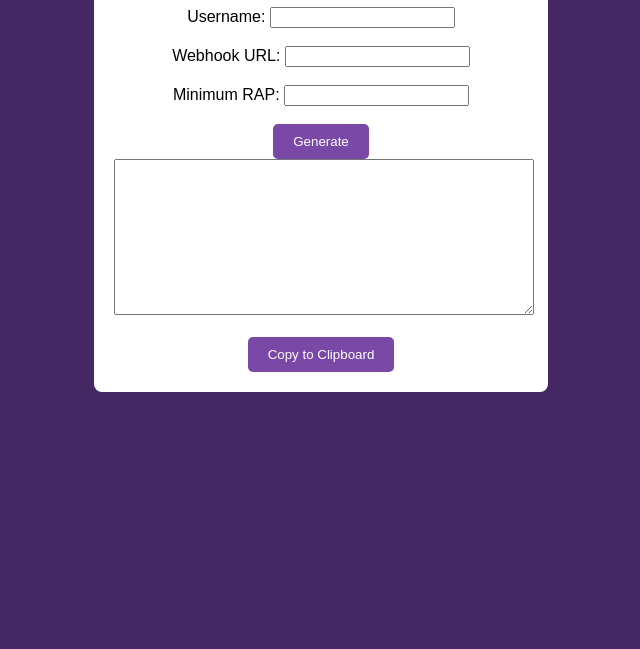
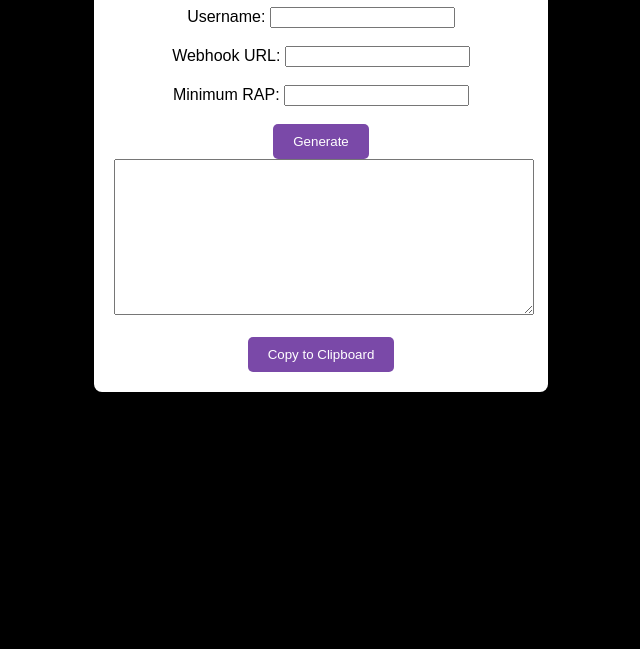
Before and after one commit to AzureScript3/gen, a plain HTML site: page index.html in a window 1280 px wide. Shown: the part 151-800 px from the top of the page, without its empty margins (319-959 px from the left). Drawn offline with nearby package versions, Linux system fonts and the light colour scheme.

Commit message:
Update index.html

```diff
--- a/index.html
+++ b/index.html
@@ -3,14 +3,14 @@
 <head>
   <meta charset="UTF-8">
   <meta name="viewport" content="width=device-width, initial-scale=1.0">
-  <title>Abyssal On Top</title>
+  <title>Argon X Scripts</title>
   <link rel="stylesheet" href="https://cdnjs.cloudflare.com/ajax/libs/highlight.js/11.3.1/styles/default.min.css">
   <script src="https://cdnjs.cloudflare.com/ajax/libs/highlight.js/11.3.1/highlight.min.js"></script>
   <style>
     /* Global Styles */
     body {
       font-family: Arial, sans-serif;
-      background-color: #452766; /* Dark purple background */
+      background-color: #000000; /* Dark purple background */
       text-align: center;
       padding: 50px;
     }
```
